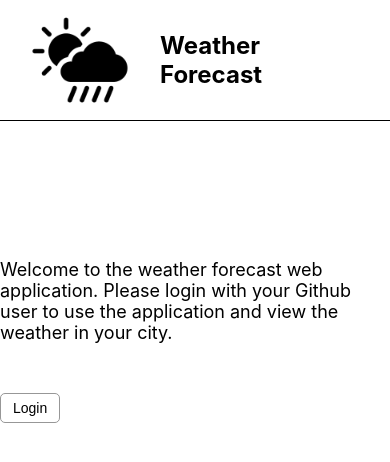
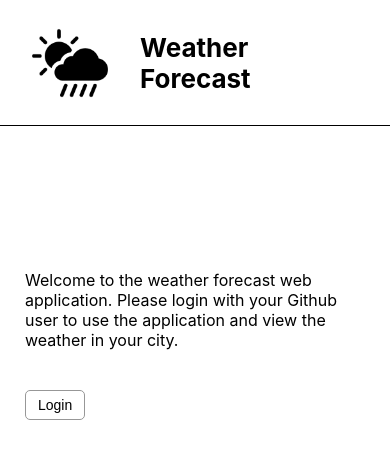
Before and after one commit to Iamkarl/ehrlich-weather-app, a React (Create React App) app: page /login in a window 390 px wide. Shown: the top 462 px of the page. Built offline with nearby package versions, Linux system fonts and the light colour scheme.

Commit message:
Fixed the responsiveness and converted the stylesheets to styled components

```diff
--- a/package.json
+++ b/package.json
@@ -11,6 +11,7 @@
     "react-dom": "^18.2.0",
     "react-router-dom": "^6.10.0",
     "react-scripts": "5.0.1",
+    "styled-components": "^5.3.9",
     "web-vitals": "^2.1.4"
   },
   "scripts": {
--- a/src/components/Header.js
+++ b/src/components/Header.js
@@ -1,14 +1,48 @@
 import React from 'react';
 import { useAuth0 } from '@auth0/auth0-react';
 import logo from '../assets/images/header-logo.png'
-import '../styles/header.css'
 
+import styled from 'styled-components'
+
+
+
+const StyledHeader = styled.header`
+    width: auto;
+    display: flex;
+    align-items: center;
+    border-bottom: 1px solid black;
+    padding: 10px 30px;
+    position: relative;
+    min-width: 275px;
+    h2 {
+        @media (max-width: 600px) {
+            display: ${(props) => props.loggedIn ? 'none' : 'block'};
+            font-size: 26px;
+        }
+    }
+    .logo {
+        width: 100px;
+        height: 100px;
+        padding-right: 30px;
+        @media (max-width: 600px) {
+            width: 80px;
+            height: 80px;
+        }
+    }
+    .logout-btn {
+        position: absolute;
+        right: 100px;
+        @media (max-width: 600px) {
+            right: 40px;
+        }
+    }
+`
 
 function Header() {
     const { isAuthenticated, logout } = useAuth0();
 
     return (
-        <header>
+        <StyledHeader loggedIn={isAuthenticated}>
             <img src={logo} alt="Logo" className='logo' />
             <h2>Weather Forecast</h2>
             {isAuthenticated && <button className='logout-btn' onClick={() => {
@@ -19,7 +53,7 @@ function Header() {
                 });
             }}>Logout</button>
             }
-        </header>
+        </StyledHeader>
     );
 }
 
--- a/src/components/Loading.js
+++ b/src/components/Loading.js
@@ -1,11 +1,21 @@
 import React from "react";
 import loading from "../assets/icons/loading.svg";
-import '../styles/loading.css'
+
+import styled from 'styled-components'
+
+const StyledContainer = styled.div`
+  height: 100vh;
+  width: 100%;
+  display: flex;
+  justify-content: center;
+  align-items: center;
+
+`
 
 const Loading = () => (
-  <div className="spinner">
+  <StyledContainer>
     <img src={loading} alt="Loading" />
-  </div>
+  </StyledContainer>
 );
 
 export default Loading;
--- a/src/pages/HomePage.js
+++ b/src/pages/HomePage.js
@@ -1,8 +1,69 @@
 import React, { useState } from 'react';
 import { useAuth0, withAuthenticationRequired } from '@auth0/auth0-react';
 import { useNavigate } from 'react-router-dom';
-import '../styles/homePage.css'
 import search from '../assets/icons/search-icon.png'
+
+import styled from 'styled-components'
+
+const StyledContainer = styled.div`
+    display: flex;
+    justify-content: center;
+    min-width: 350px;
+    .content {
+        height: 45vh;
+        width: 600px;
+        display: flex;
+        flex-direction: column;
+        justify-content: center;
+        align-items: center;
+    }
+    .search-btn-container {
+        display: flex;
+        justify-content: center;
+    }
+    .search-form {
+        width: 300px;
+        align-self: center;
+        border: none;
+        margin-top: 40px;
+    }
+    .search-input-container {
+        width: 300px;
+        display: flex;
+        flex-direction: column;
+        font-size: 14px;
+        margin: 35px 0px 10px 0px;
+        position: relative;
+        .search-input {
+            height: 34px;
+            margin-top: 4px;
+            border: 1px solid #979797;
+            border-radius: 4px;
+            padding: 2px 12px 2px 32px;
+        }
+        .search-icon {
+            width: 14px;
+            height: 14px;
+            position: relative;
+            top: 28px;
+            left: 10px;
+        }
+        @media (max-width: 600px) {
+            width: auto;
+            min-width: 275px
+        }
+    }
+    .name, .github-link {
+        width: auto;
+        max-width: 600px;
+        margin-bottom: 14px;
+        font-size: 18px;
+        @media (max-width: 600px) {
+            margin-bottom: 12px;
+            font-size: 16px;
+        }
+    }
+`
 
 function HomePage() {
     const [city, setCity] = useState('');
@@ -16,7 +77,7 @@ function HomePage() {
     }
 
     return (
-        <div className='container'>
+        <StyledContainer>
             <div className='content'>
                 <p className='name'>{user.name}</p>
                 <p className='github-link'>https://github.com/{user.nickname}</p>
@@ -28,8 +89,7 @@ function HomePage() {
                     <button disabled={!city} onClick={handleSearch}>Display Weather</button>
                 </div>
             </div>
-
-        </div>
+        </StyledContainer>
     );
 }
 
--- a/src/pages/ResultPage.js
+++ b/src/pages/ResultPage.js
@@ -2,7 +2,56 @@ import React, { useEffect, useState } from 'react';
 import { useNavigate, useLocation } from 'react-router-dom';
 import { withAuthenticationRequired } from '@auth0/auth0-react';
 import config from "../config.json";
-import '../styles/resultPage.css'
+
+import styled from 'styled-components'
+
+const StyledContainer = styled.div`
+    display: flex;
+    justify-content: center;
+    min-width: 350px;
+    .content {
+        height: 45vh;
+        width: 700px;
+        display: flex;
+        flex-direction: column;
+        justify-content: center;
+        align-items: center;
+    }
+    .btn-container {
+        width: 100%;
+        display: flex;
+        justify-content: flex-end;
+        margin-top: 80px;
+        @media (max-width: 600px) {
+            width: 85%;
+            margin-top: 50px;
+        }
+    }
+    .city-name {
+        width: 100%;
+        display: flex;
+        justify-content: flex-start;
+        margin-bottom: 16px;
+        font-size: 22px;
+        @media (max-width: 600px) {
+            width: 85%;
+            font-size: 18px;
+        }
+    }
+    .web-view {
+        width: 100%;
+        @media (max-width: 600px) {
+            display: none;
+        }
+    }
+    .mobile-view {
+        display: none;
+        @media (max-width: 600px) {
+            width: 85%;
+            display: block;
+        }
+    }
+`
 
 function ResultPage() {
 
@@ -32,9 +81,10 @@ function ResultPage() {
     }, []);
 
     return (
-        <div className='container'>
+        <StyledContainer>
             <div className='content'>
                 <div className="city-name">{city.message ? `${city.message}: ${location.state.city}` : location.state.city}</div>
+                <div className='web-view'>
                     <table>
                         <thead>
                             <tr>
@@ -57,12 +107,30 @@ function ResultPage() {
                             </tr>
                         </tbody>
                     </table>
+                </div>
+                <div className='mobile-view'>
+                    <table>
+                        <thead>
+                            <tr>
+                                <th>Date (mm/dd/yyyy)</th>
+                                <th>Temp (F)</th>
+                            </tr>
+                        </thead>
+                        <tbody>
+                            <tr>
+                                <td>{forecastDate(city.dt)}</td>
+                                <td>{city.main ? city.main.temp : '-'}</td>
+                            </tr>
+                        </tbody>
+                    </table>
+                </div>
+
                 <div className='btn-container'>
                     <button onClick={goBack}>Back</button>
                 </div>
             </div>
 
-        </div>
+        </StyledContainer>
     );
 }
 
--- a/src/pages/loginPage.js
+++ b/src/pages/loginPage.js
@@ -1,22 +1,53 @@
 import React from 'react';
 import { useAuth0 } from '@auth0/auth0-react';
-import '../styles/loginPage.css'
+
+import styled from 'styled-components'
+
+const StyledContainer = styled.div`
+    display: flex;
+    justify-content: center;
+    min-width: 350px;
+    .login-content {
+        height: 50vh;
+        width: 600px;
+        display: flex;
+        flex-direction: column;
+        justify-content: center;
+        align-items: center;
+    }
+    .btn {
+        align-self: flex-start;
+        @media (max-width: 600px) {
+            margin: 0px 25px;
+        }
+    }
+    p {
+        width: auto;
+        max-width: 600px;
+        margin-bottom: 40px;
+        font-size: 18px;
+        @media (max-width: 600px) {
+            font-size: 16px;
+            padding: 0px 25px;
+        }
+    }
+    `
 
 function LoginPage() {
 
     const { isAuthenticated, loginWithRedirect } = useAuth0();
 
-    if(isAuthenticated) {
+    if (isAuthenticated) {
         window.location.href = 'http://localhost:3000/';
     }
 
     return (
-        <div className='container'>
+        <StyledContainer>
             <div className='login-content'>
                 <p>Welcome to the weather forecast web application. Please login with your Github user to use the application and view the weather in your city.</p>
                 <button className="btn" onClick={loginWithRedirect}>Login</button>
             </div>
-        </div>
+        </StyledContainer>
     );
 }
 
--- a/src/styles/header.css
+++ /dev/null
@@ -1,17 +0,0 @@
-header {
-    width: auto;
-    display: flex;
-    align-items: center;
-    border-bottom: 1px solid black;
-    padding: 10px 30px;
-    position: relative;
-}
-.logo {
-    width: 100px;
-    height: 100px;
-    padding-right: 30px;
-}
-.logout-btn {
-    position: absolute;
-    right: 100px;
-}
--- a/src/styles/homePage.css
+++ /dev/null
@@ -1,58 +0,0 @@
-.container {
-    display: flex;
-    justify-content: center;
-}
-
-.content {
-    height: 45vh;
-    width: 600px;
-    display: flex;
-    flex-direction: column;
-    justify-content: center;
-    align-items: center;
-}
-
-.search-btn-container {
-    display: flex;
-    justify-content: center;
-}
-
-
-.search-form {
-    width: 300px;
-    align-self: center;
-    border: none;
-    margin-top: 40px;
-}
-
-.search-input-container {
-    width: 300px;
-    display: flex;
-    flex-direction: column;
-    font-size: 14px;
-    margin: 35px 0px 10px 0px;
-    position: relative;
-}
-
-.search-input {
-    height: 34px;
-    margin-top: 4px;
-    border: 1px solid #979797;
-    border-radius: 4px;
-    padding: 2px 12px 2px 32px;
-}
-
-.name, .github-link {
-    width: auto;
-    max-width: 600px;
-    margin-bottom: 14px;
-    font-size: 18px;
-}
-
-.search-icon {
-    width: 14px;
-    height: 14px;
-    position: relative;
-    top: 28px;
-    left: 10px;
-}
--- a/src/styles/loading.css
+++ /dev/null
@@ -1,7 +0,0 @@
-.spinner {
-    height: 100vh;
-    width: 100%;
-    display: flex;
-    justify-content: center;
-    align-items: center;
-}
--- a/src/styles/loginPage.css
+++ /dev/null
@@ -1,47 +0,0 @@
-.container {
-    display: flex;
-    justify-content: center;
-}
-
-.login-content {
-    height: 50vh;
-    width: 600px;
-    display: flex;
-    flex-direction: column;
-    justify-content: center;
-    align-items: center;
-}
-
-.btn {
-    align-self: flex-start;
-}
-
-
-form {
-    width: 300px;
-    align-self: flex-start;
-    border: 1px solid #c3c3c3;
-    border-radius: 5px;
-    padding: 20px;
-}
-
-label {
-    display: flex;
-    flex-direction: column;
-    font-size: 14px;
-    margin-bottom: 10px;
-}
-
-input {
-    height: 22px;
-    margin-top: 4px;
-    border: 1px solid #979797;
-    border-radius: 4px;
-}
-
-p {
-    width: auto;
-    max-width: 600px;
-    margin-bottom: 40px;
-    font-size: 18px;
-}
--- a/src/styles/resultPage.css
+++ /dev/null
@@ -1,28 +0,0 @@
-.container {
-    display: flex;
-    justify-content: center;
-}
-
-.content {
-    height: 45vh;
-    width: 700px;
-    display: flex;
-    flex-direction: column;
-    justify-content: center;
-    align-items: center;
-}
-
-.btn-container {
-    width: 100%;
-    display: flex;
-    justify-content: flex-end;
-    margin-top: 80px;
-}
-
-.city-name {
-    width: 100%;
-    display: flex;
-    justify-content: flex-start;
-    margin-bottom: 16px;
-    font-size: 22px;
-}
```
Also changed, not shown: 1 other file (tests, documents, lock files or other folders). Lines whose indentation alone changed are shown as unchanged.
